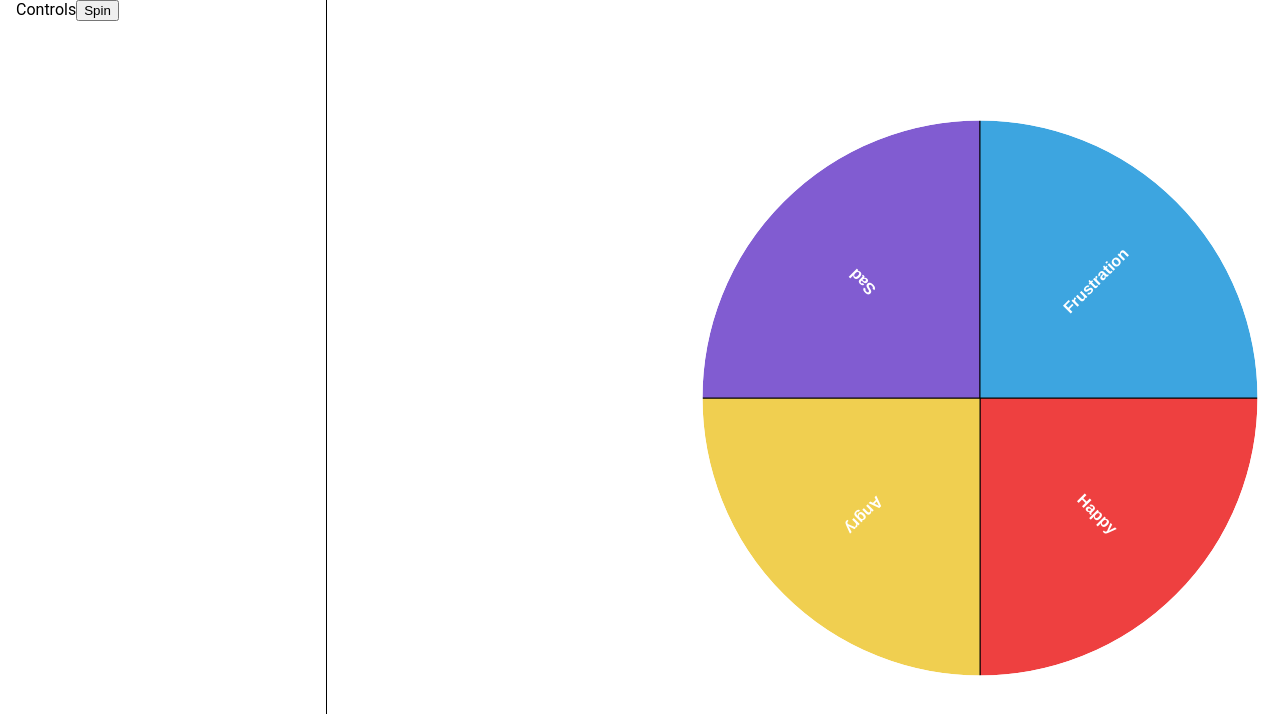
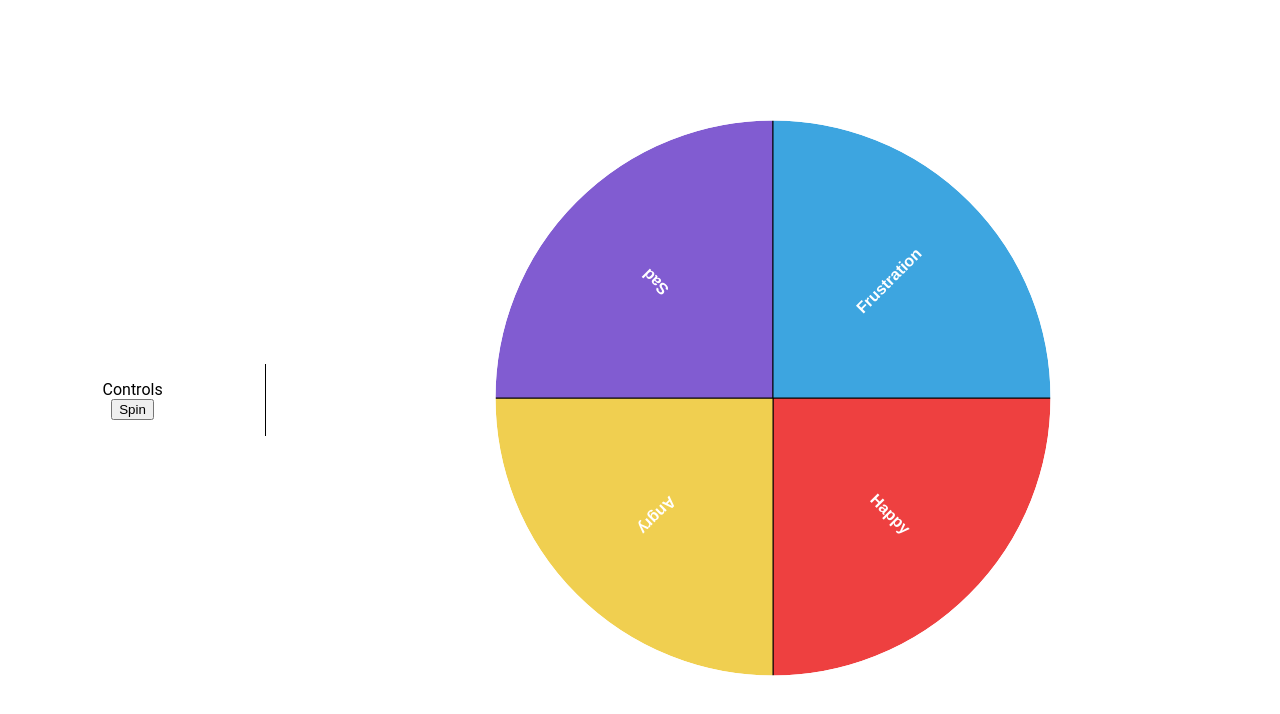
Before and after one commit to NicsWorld/okspinner, a React (Vite) app: page / in a window 1280 px wide. Shown: the top 714 px of the page. Built offline with nearby package versions, Linux system fonts and the light colour scheme.

Commit message:
Idk im tired

```diff
--- a/src/App.css
+++ b/src/App.css
@@ -11,9 +11,13 @@
 }
 .control-panel {
   padding: 1rem;
-  height: 100%;
+  /* height: 100%; */
   border-right: 1px solid black;
   width: 23%;
+  display: flex;
+  flex-direction: column;
+  justify-content: center;
+  align-items: center;
 }
 .home {
   height: 100vh;
--- a/src/Spinner.css
+++ b/src/Spinner.css
@@ -1,6 +1,6 @@
 #wheelCircle {
     /* height: 100%; */
-    /* width: 100%; */
+    width: 100%;
     justify-content: center;
     align-items: center;
     display: flex;
--- a/src/Spinner.tsx
+++ b/src/Spinner.tsx
@@ -1,4 +1,4 @@
-import { useEffect } from "react";
+import { useEffect, useState } from "react";
 import "./Spinner.css";
 interface SpinnerProps {
   segments: string[];
@@ -11,6 +11,7 @@ export default function Spinner({
   segmentColors,
 }: SpinnerProps) {
   // const [angleCurrent, setAngleCurrent] = useState(0);
+  const [isSpinning, setIsSpinnging] = useState<boolean>(false);
   let angleCurrent = 0;
   const centerX = 300;
   const centerY = 300;
@@ -89,7 +90,12 @@ export default function Spinner({
   };
 
   const spin = () => {
+    console.log("spin", isSpinning);
+    if (isSpinning) return;
     // spin the canvas by a random amount
+    setIsSpinnging(true);
+    console.log("222", isSpinning);
+
     const maxAngle = 8 * Math.PI + Math.random() * 2 * Math.PI;
     const duration = 3000;
     const startTime = Date.now();
@@ -106,7 +112,7 @@ export default function Spinner({
         const spinAngle =
           (spinAngleStart - (spinAngleStart * (time - startTime)) / duration) *
           0.2;
-        console.log(spinAngle);
+        // console.log(spinAngle);
         angleCurrent =
           startAngle +
           (endAngle - startAngle) * ((time - startTime) / duration) +
@@ -118,6 +124,9 @@ export default function Spinner({
         draw();
       }
     }
+    setTimeout(() => {
+      setIsSpinnging(false);
+    }, 3000);
   };
 
   const draw = () => {
```
